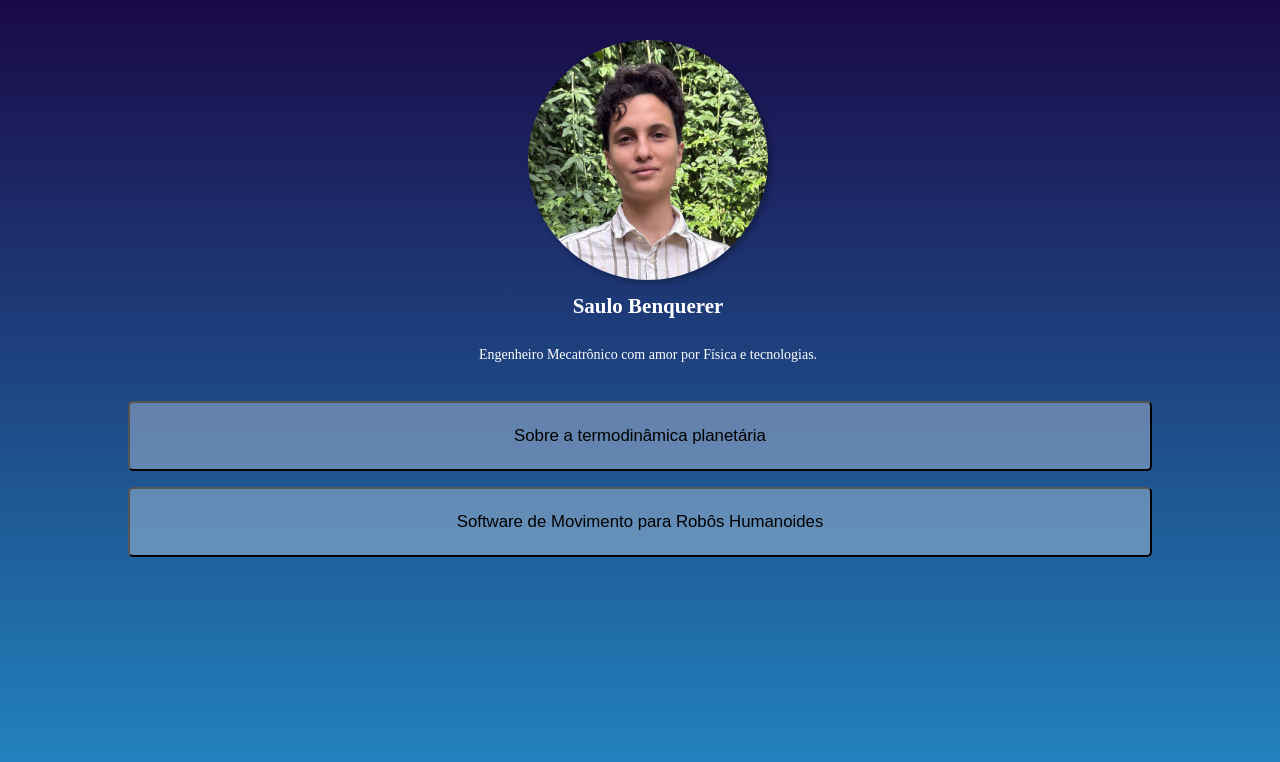
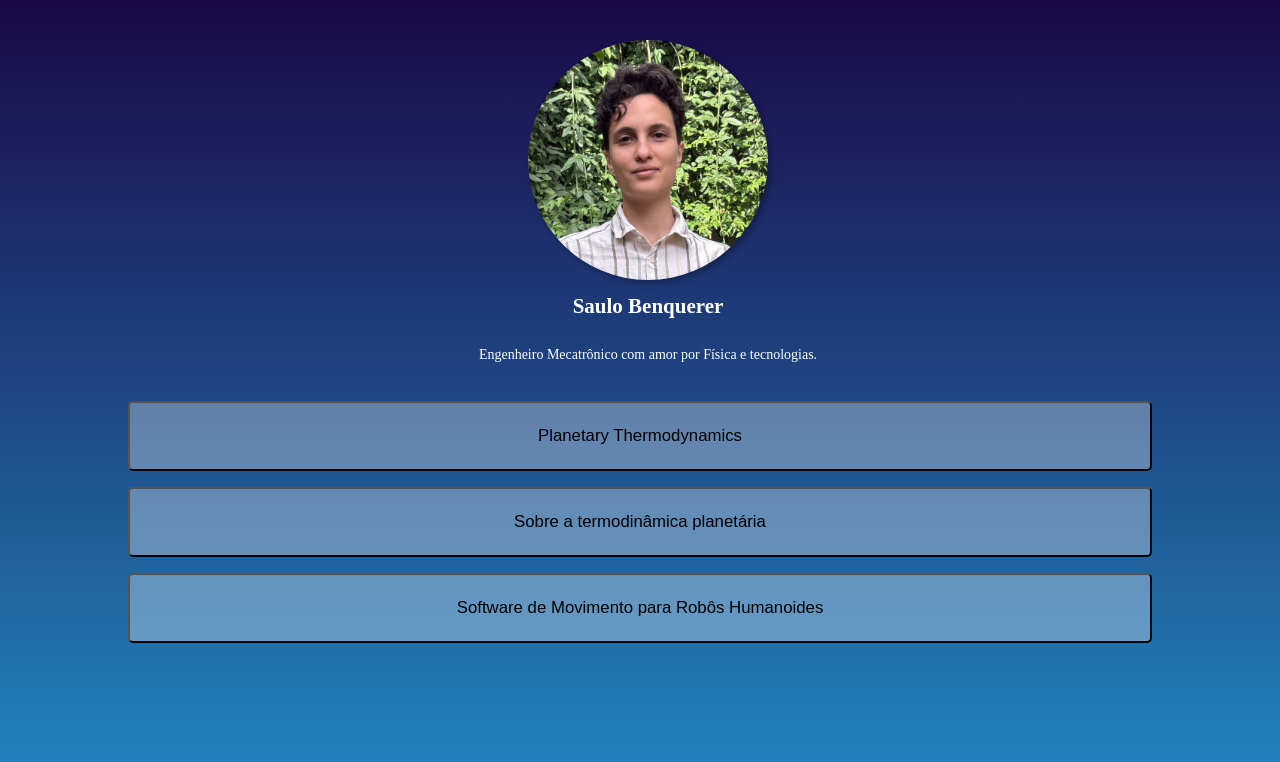
Before and after one commit to saulo-benquerer/saulo-benquerer.github.io, an Angular app: page / in a window 1280 px wide. Shown: the top 762 px of the page. Built offline with nearby package versions, Linux system fonts and the light colour scheme.

Commit message:
english version 1

```diff
--- a/src/app/app.html
+++ b/src/app/app.html
@@ -6,6 +6,10 @@
   </div>
 
   <div class="body">
+    <form method="get" action="https://drive.google.com/file/d/1HvfRNshDdPqcDIeHfEwl3bnY6JtRMow_/view?usp=drive_link" target="_blank">
+      <button type="submit">Planetary Thermodynamics</button>
+    </form>
+
     <form method="get" action="https://drive.google.com/file/d/1RtZdOZbHsTO5Bt-jBVTJZfx3DSHUuWlT/view?usp=drive_link" target="_blank">
       <button type="submit">Sobre a termodinâmica planetária</button>
     </form>
```
